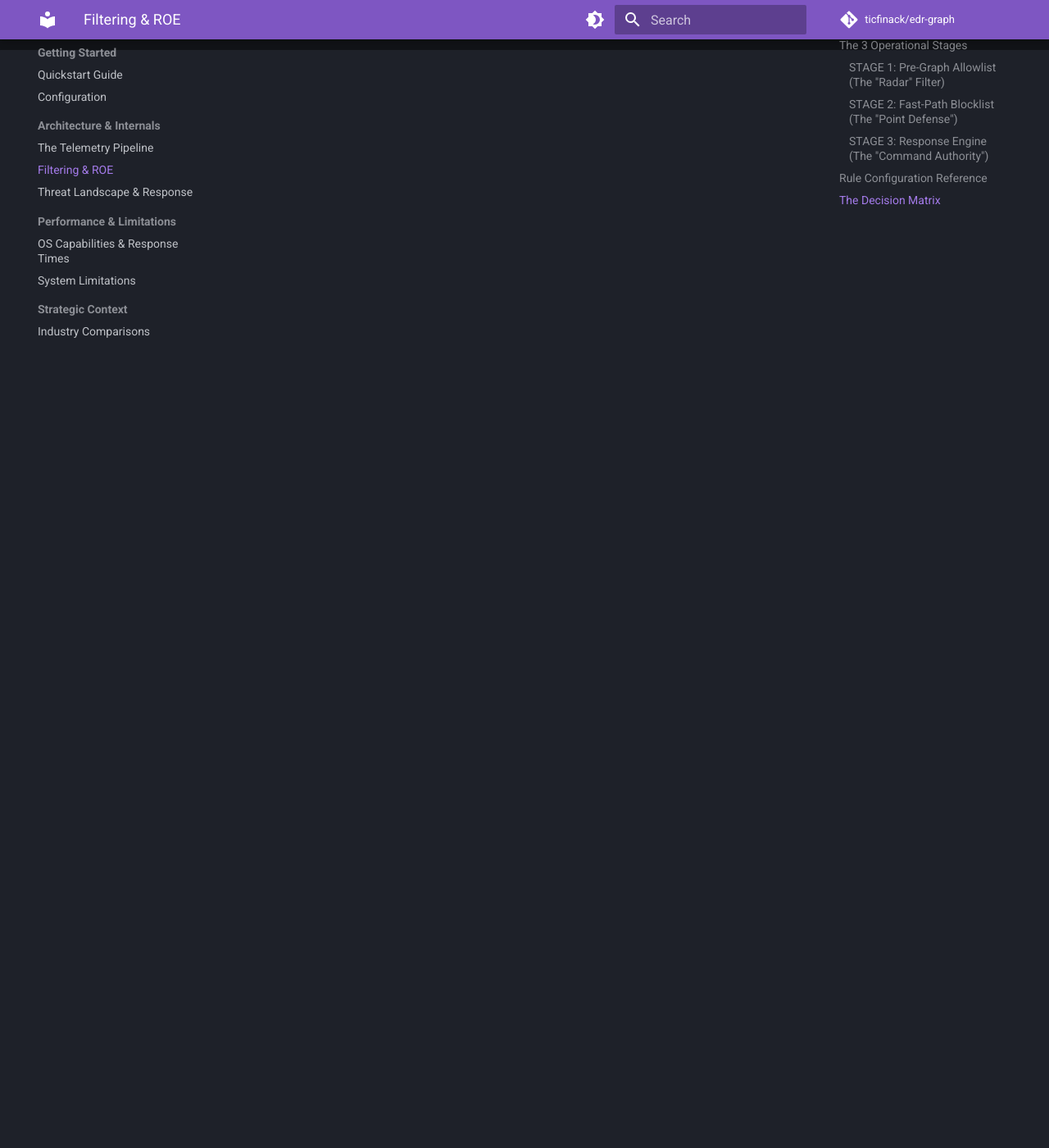
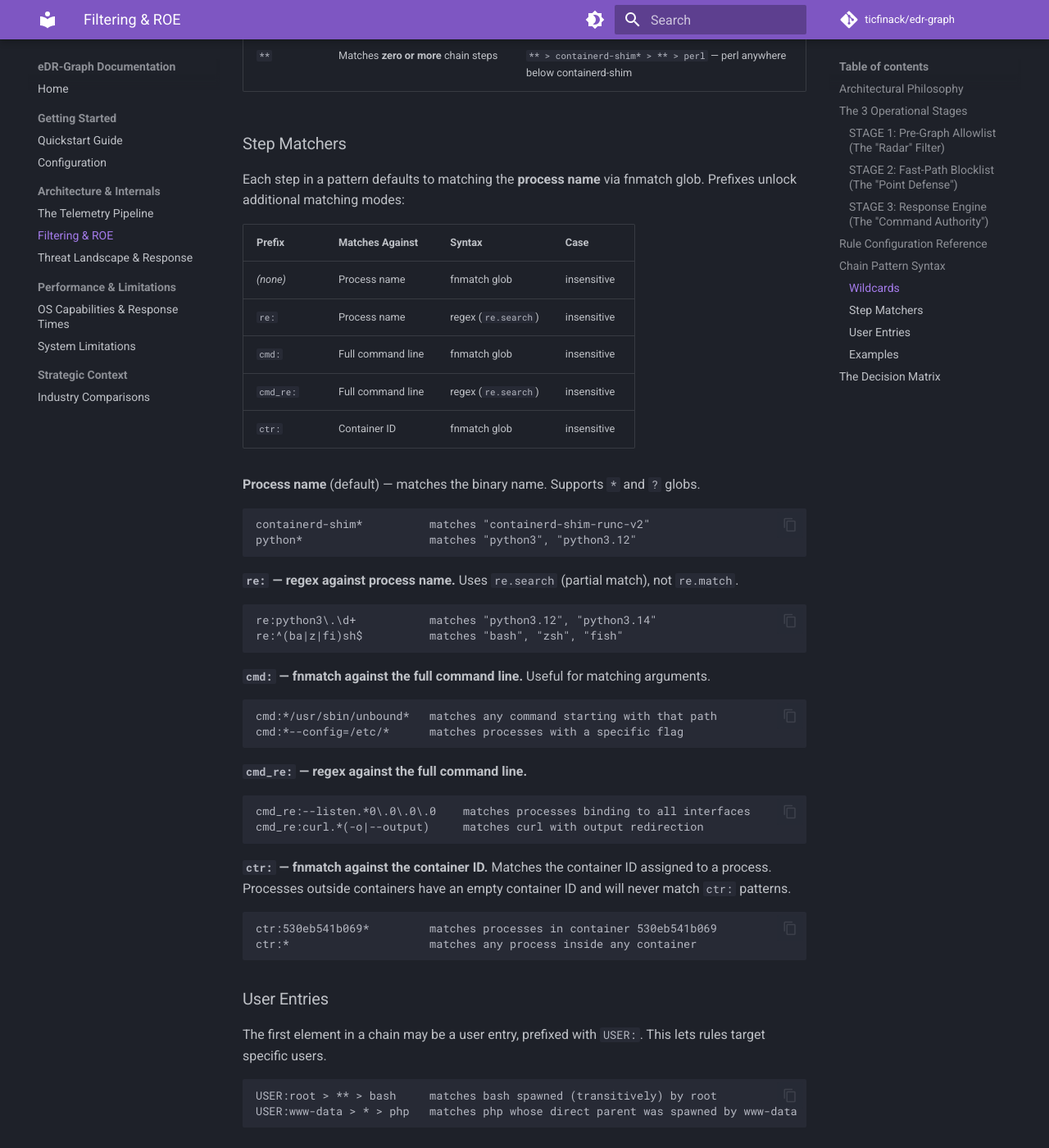
Before and after one commit to ticfinack/edr-graph, an MkDocs documentation site: the page built from docs/ARCHITECTURE/filtering_pipeline.md, in a window 1280 px wide and 1400 px high, scrolled down 3027 px. Shown: the whole window at 82% size. Built offline with MkDocs 1.6.1 and Material for MkDocs 9.7.7, drawn with Linux system fonts in a browser that asks for light colours; comment, search, counter and statistics services are not loaded; some of the changed text lies outside the part shown.

Commit message:
fix: add container_id to dashboard attack chain and document chain pattern syntax
The dashboard's build_attack_chain() was missing container_id on process
entries because it used a separate code path from the response engine.
Also adds comprehensive chain pattern syntax documentation covering all
five step-matcher prefixes (re:, cmd:, cmd_re:, ctr:), wildcards, user
entries, and worked examples.

Co-Authored-By: Claude Opus 4.6 <noreply@anthropic.com>

````diff
--- a/docs/ARCHITECTURE/filtering_pipeline.md
+++ b/docs/ARCHITECTURE/filtering_pipeline.md
@@ -74,7 +74,131 @@ Both allowlists and blocklists share the same 7 rule types. Each can optionally
 | `finding_title` | fnmatch glob | LLM finding title (Response Engine Stage Only) |
 | `chain_pattern` | `>` separated names | Full process ancestry chain |
 
-**The `chain_filter` Modifier:** An optional field on any rule representing a `>` separated chain pattern that must *also* match for the rule to apply. Wildcards: `*` matches exactly one step, `**` matches zero or more steps.
+**The `chain_filter` Modifier:** An optional field on any rule representing a `>` separated chain pattern that must *also* match for the rule to apply. See the Chain Pattern Syntax section below for the full pattern language.
+
+**The `chain_exclude` Modifier:** An optional field that, if it matches the chain, *exempts* the event from the rule. Evaluated after `chain_filter`. Uses the same pattern syntax.
+
+---
+
+## Chain Pattern Syntax
+
+Chain patterns are `>` separated steps that match against process ancestry chains. The pattern is **anchored at the end** of the chain (the target process) but **un-anchored at the start** — it can begin matching at any ancestor position.
+
+### Wildcards
+
+| Token | Meaning | Example |
+|---|---|---|
+| `*` | Matches exactly **one** chain step (any process) | `systemd > * > bash` — bash whose grandparent is systemd |
+| `**` | Matches **zero or more** chain steps | `** > containerd-shim* > ** > perl` — perl anywhere below containerd-shim |
+
+### Step Matchers
+
+Each step in a pattern defaults to matching the **process name** via fnmatch glob. Prefixes unlock additional matching modes:
+
+| Prefix | Matches Against | Syntax | Case |
+|---|---|---|---|
+| *(none)* | Process name | fnmatch glob | insensitive |
+| `re:` | Process name | regex (`re.search`) | insensitive |
+| `cmd:` | Full command line | fnmatch glob | insensitive |
+| `cmd_re:` | Full command line | regex (`re.search`) | insensitive |
+| `ctr:` | Container ID | fnmatch glob | insensitive |
+
+**Process name** (default) — matches the binary name. Supports `*` and `?` globs.
+
+```
+containerd-shim*          matches "containerd-shim-runc-v2"
+python*                   matches "python3", "python3.12"
+```
+
+**`re:` — regex against process name.** Uses `re.search` (partial match), not `re.match`.
+
+```
+re:python3\.\d+           matches "python3.12", "python3.14"
+re:^(ba|z|fi)sh$          matches "bash", "zsh", "fish"
+```
+
+**`cmd:` — fnmatch against the full command line.** Useful for matching arguments.
+
+```
+cmd:*/usr/sbin/unbound*   matches any command starting with that path
+cmd:*--config=/etc/*      matches processes with a specific flag
+```
+
+**`cmd_re:` — regex against the full command line.**
+
+```
+cmd_re:--listen.*0\.0\.0\.0    matches processes binding to all interfaces
+cmd_re:curl.*(-o|--output)     matches curl with output redirection
+```
+
+**`ctr:` — fnmatch against the container ID.** Matches the container ID assigned to a process. Processes outside containers have an empty container ID and will never match `ctr:` patterns.
+
+```
+ctr:530eb541b069*         matches processes in container 530eb541b069
+ctr:*                     matches any process inside any container
+```
+
+### User Entries
+
+The first element in a chain may be a user entry, prefixed with `USER:`. This lets rules target specific users.
+
+```
+USER:root > ** > bash     matches bash spawned (transitively) by root
+USER:www-data > * > php   matches php whose direct parent was spawned by www-data
+```
+
+### Examples
+
+**Allowlist: Protect a DNS resolver inside a known container**
+
+```
+Rule type:     process_name
+Pattern:       unbound
+Chain filter:  ** > ctr:530eb541b069* > unbound
+```
+
+Only applies when unbound is running inside container `530eb541b069`. Unbound on the host or in other containers is not covered.
+
+**Allowlist: Protect perl in any container, but not on the host**
+
+```
+Rule type:     process_name
+Pattern:       perl*
+Chain filter:  ** > containerd-shim* > ** > perl*
+```
+
+**Blocklist: Kill reverse shells spawned by web servers**
+
+```
+Rule type:     chain_pattern
+Pattern:       ** > re:^(apache2|nginx|httpd)$ > ** > cmd_re:/dev/tcp/|nc\s+-e|ncat\s
+```
+
+**Blocklist: Block credential access from containers, except a specific one**
+
+```
+Rule type:     file_path
+Pattern:       /etc/shadow
+Chain filter:  ** > ctr:* > **
+Chain exclude: ** > ctr:a1b2c3d4* > **
+```
+
+Blocks `/etc/shadow` reads from any container, but exempts the container starting with `a1b2c3d4`.
+
+**Blocklist: Kill curl piped to shell, regardless of ancestry**
+
+```
+Rule type:     chain_pattern
+Pattern:       ** > curl > cmd:*sh*
+```
+
+**Allowlist: Protect a specific user's cron jobs**
+
+```
+Rule type:     process_name
+Pattern:       python3*
+Chain filter:  USER:deploy > ** > cmd:*cron* > ** > python3*
+```
 
 ---
 
````
Also changed, not shown: 1 other file.
